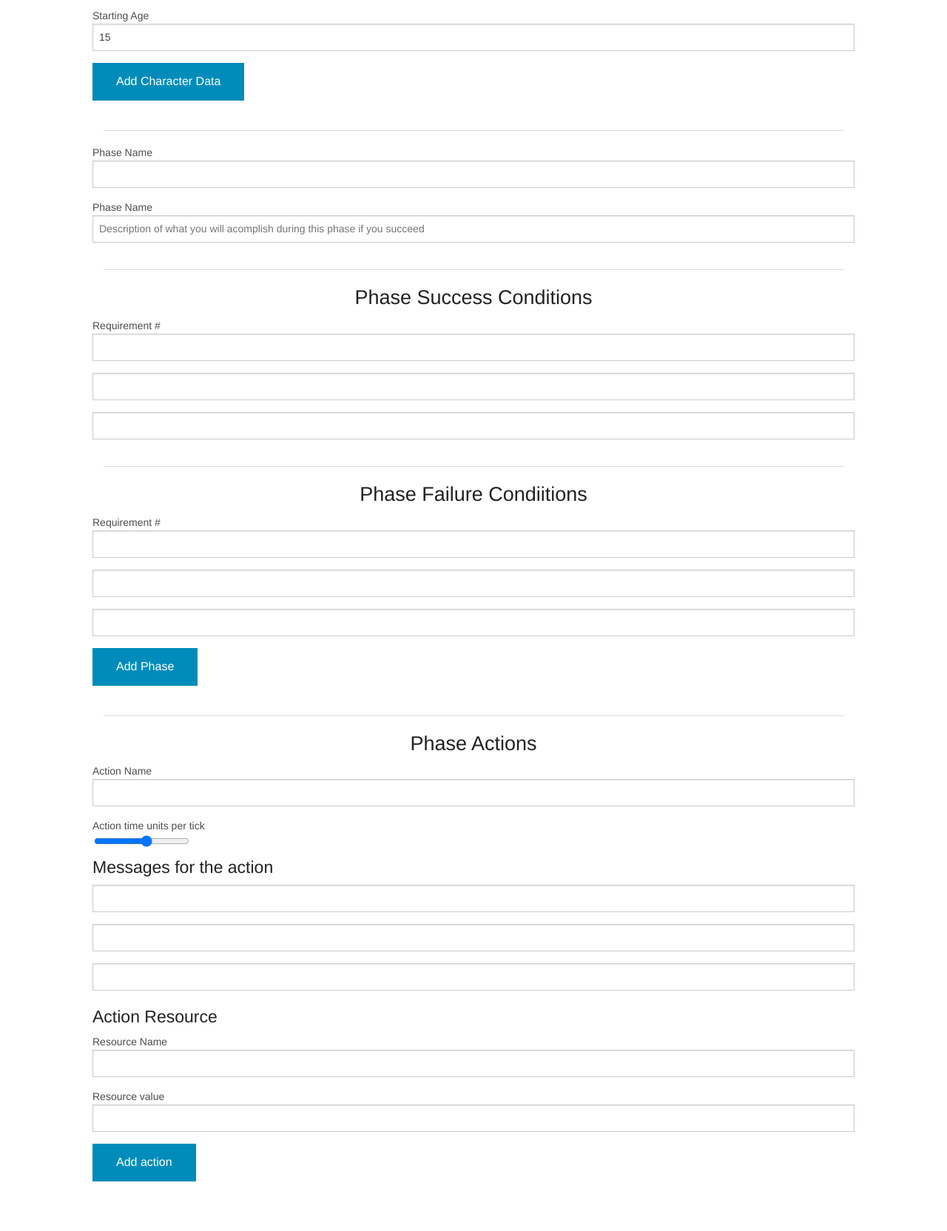
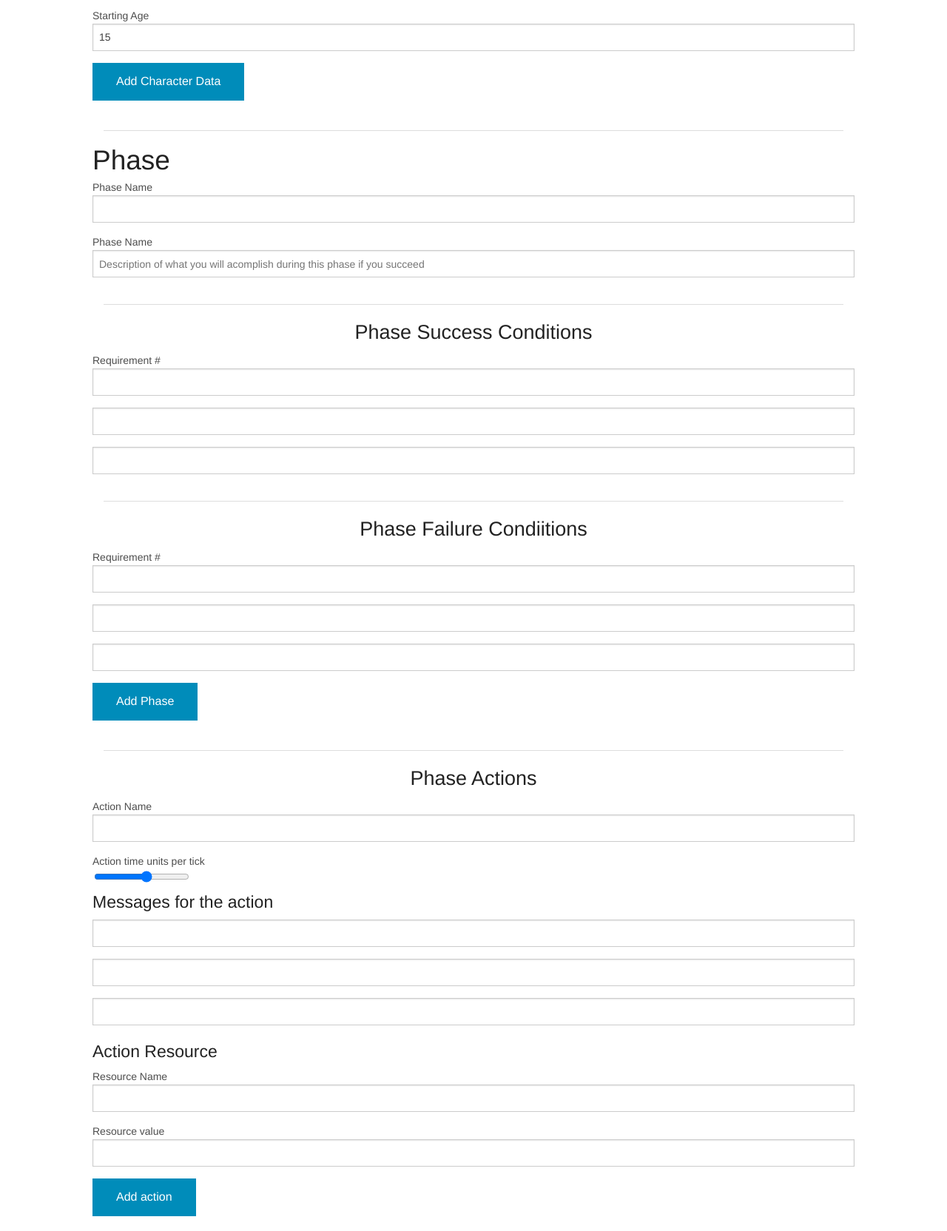
Before and after one commit to AthelasPeru/making-e-story, a Flask app: page /create in a window 1280 px wide. Shown: the part 756-2420 px from the top of the page at 74% size. Before the commit the page ends 2353 px from the top, so only its background shows below. Run offline with Flask 2, Linux system fonts and the light colour scheme; some libraries are stand-ins or nearby versions.

Commit message:
formullario completo

```diff
--- a/app/templates/includes/phases.html
+++ b/app/templates/includes/phases.html
@@ -1,3 +1,6 @@
+<div class="row">
+	<h2>Phase</h2>
+</div>
 <div class="row">
 	<label for="phase_name">Phase Name</label>
 </div>
```
